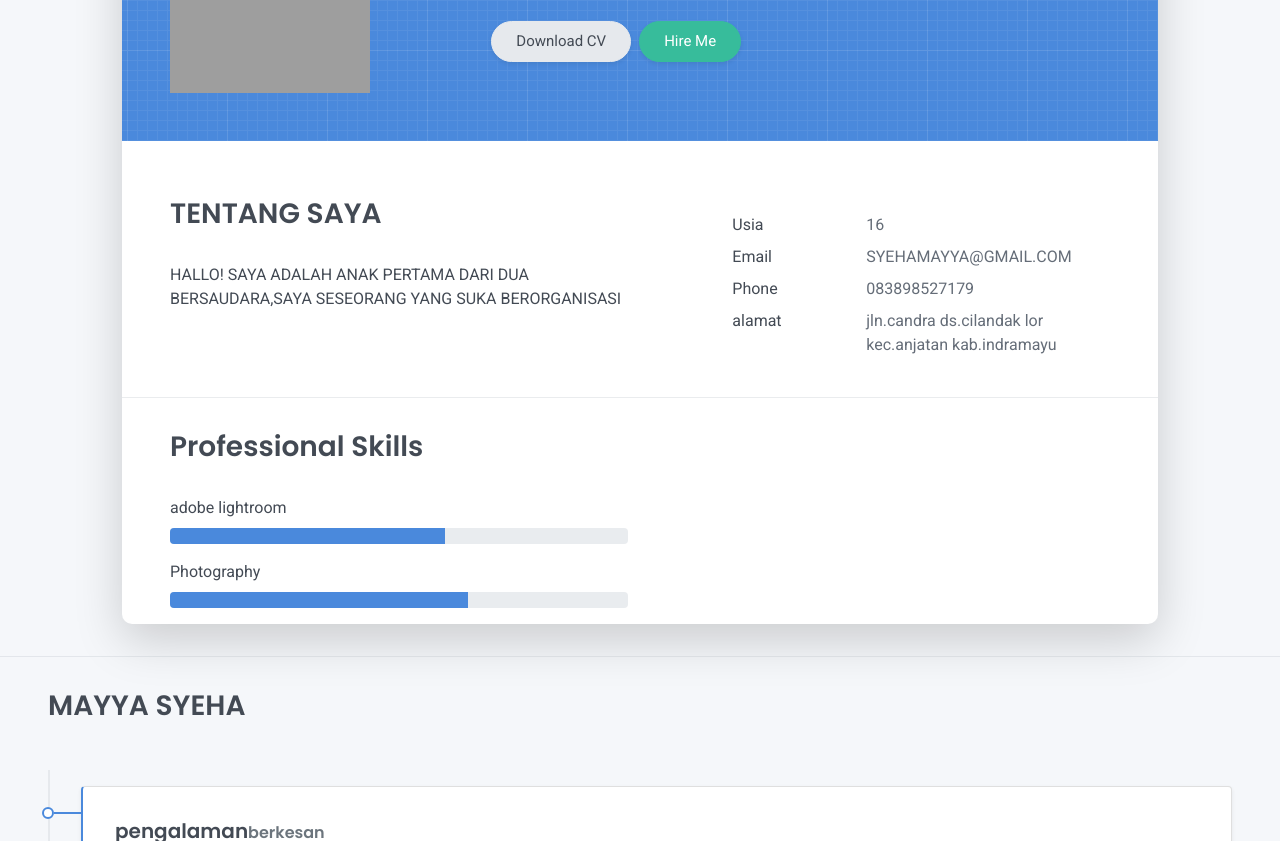
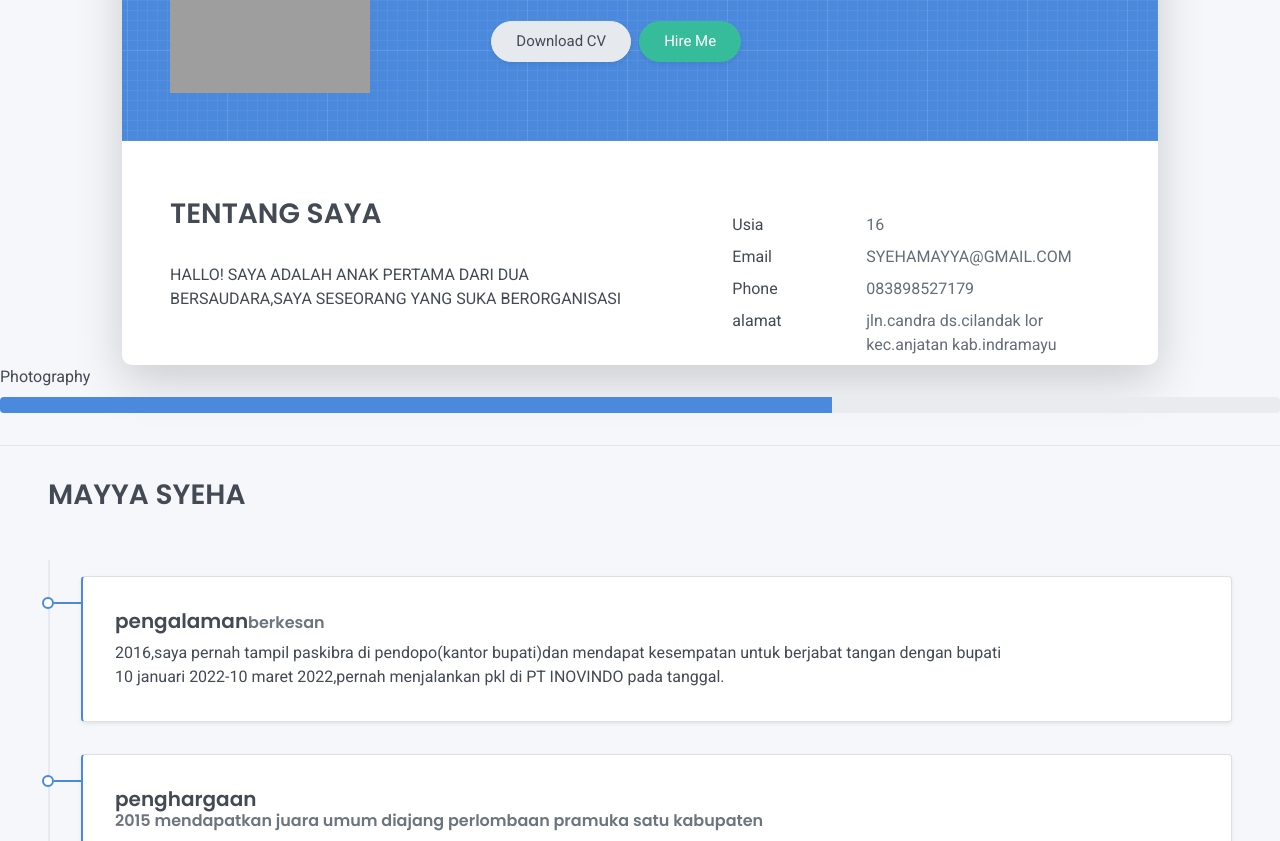
Before and after one commit to mayaseha22/mayaseha22.github.io, a plain HTML site: page index.html in a window 1280 px wide. Shown: the part 259-1100 px from the top of the page. Drawn offline with Linux system fonts and the light colour scheme; files that its build step writes are made by us from their sources; grey boxes are pictures that could not be loaded; files whose address does not match are found by name.

Commit message:
Create index.html

```diff
--- a/index.html
+++ b/index.html
@@ -90,14 +90,6 @@
       </div>
     </div>
   </div>
-  <hr class="d-print-none"/>
-  <div class="skills-section px-3 px-lg-4">
-    <h2 class="h3 mb-3">Professional Skills</h2>
-    <div class="row">
-      <div class="col-md-6">
-        <div class="mb-2"><span>adobe lightroom</span>
-          <div class="progress my-1">
-            <div class="progress-bar bg-primary" role="progressbar" data-aos="zoom-in-right" data-aos-delay="100" data-aos-anchor=".skills-section" style="width: 60%" aria-valuenow="60" aria-valuemin="0" aria-valuemax="100"></div>
           </div>
         </div>
         <div class="mb-2"><span>Photography</span>
```
